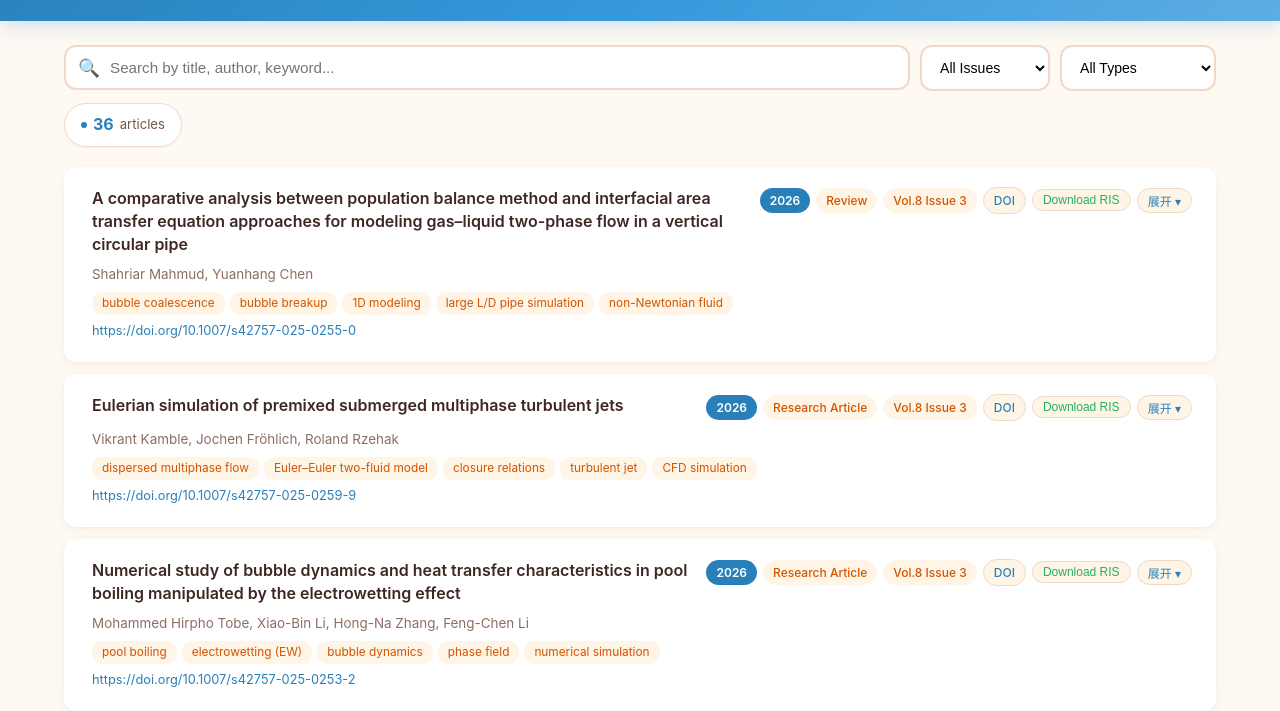
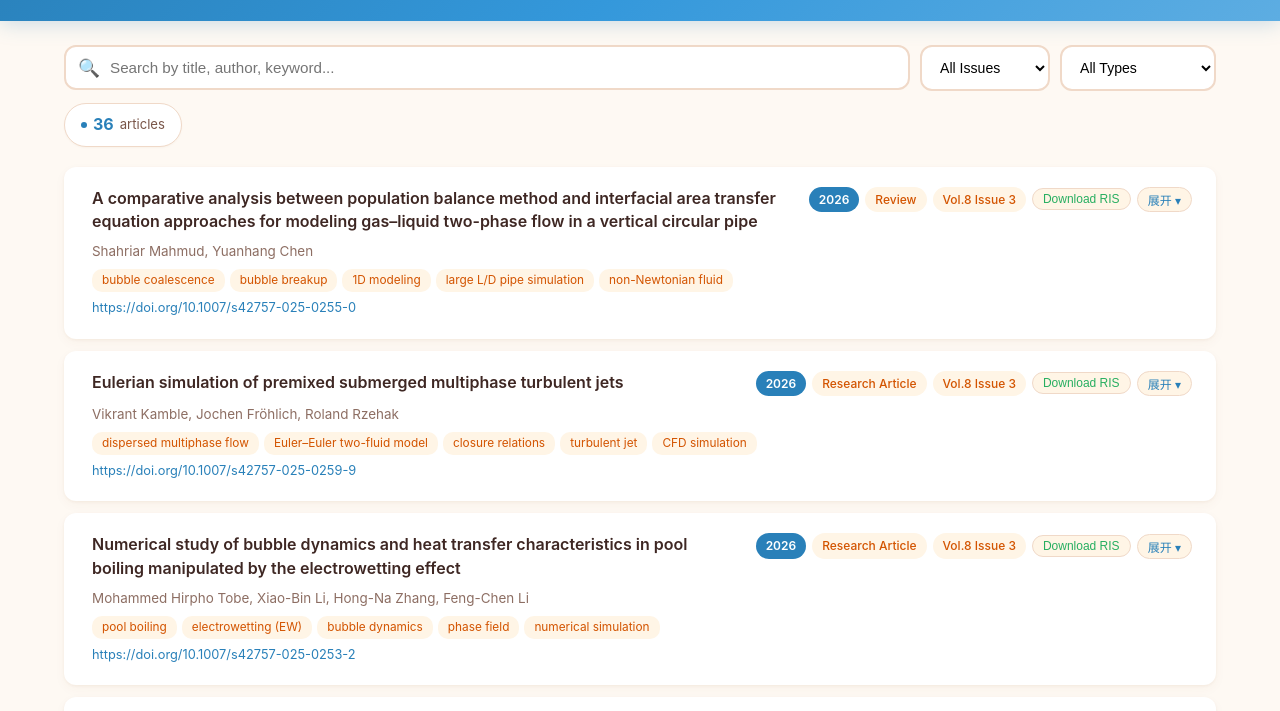
Before and after one commit to LY19870710/Experimental-and-Computational-Multiphase-Flow, a plain HTML site: page index.html in a window 1280 px wide. Shown: the part 91-802 px from the top of the page. Drawn offline with Linux system fonts and the light colour scheme.

Commit message:
Remove DOI link button

```diff
--- a/index.html
+++ b/index.html
@@ -546,7 +546,6 @@ function render() {
           <span class="badge-year">2026</span>
           ${a.type ? `<span class="badge-type">${esc(a.type)}</span>` : ''}
           ${volIssue ? `<span class="badge-type">${esc(volIssue)}</span>` : ''}
-          ${a.doi ? `<a class="btn-expand" style="color:#2980b9;text-decoration:none;font-weight:500" href="https://doi.org/${a.doi}" target="_blank" onclick="event.stopPropagation()">DOI</a>` : ''}
           ${a.doi ? `<button class="btn-expand" style="color:#27ae60" onclick="event.stopPropagation();downloadRIS(${i})">Download RIS</button>` : ''}
           <button class="btn-expand" onclick="event.stopPropagation();toggle(this.closest('.card'))">展开 ▾</button>
         </div>
```
